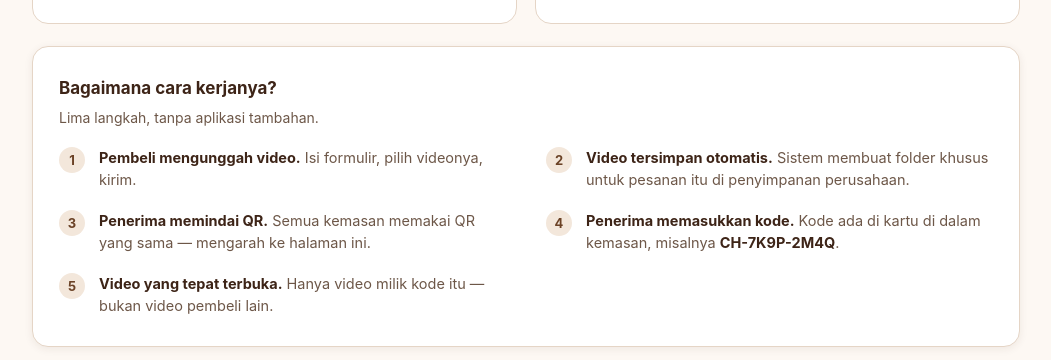
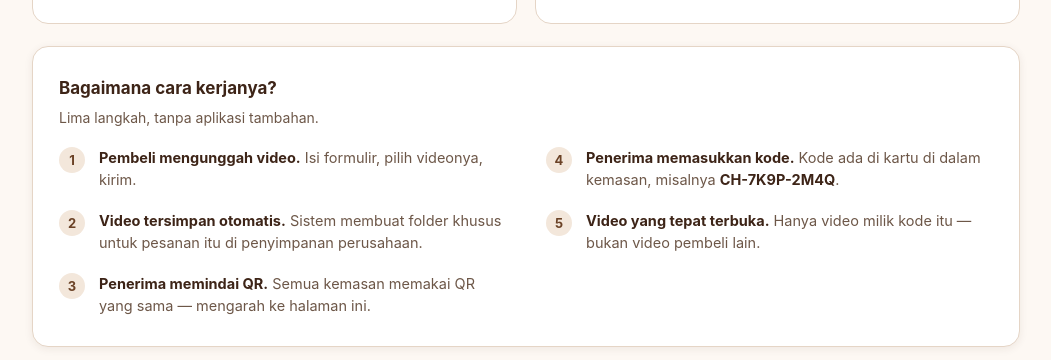
Before and after one commit to Raflyf/webcoklat, a website: page public/index.html in a window 1280 px wide. Shown: the part 540-900 px from the top of the page, without its empty margins (114-1165 px from the left). Drawn offline with Linux system fonts and the light colour scheme; no server answers.

Commit message:
fix: bagi rata langkah cara kerja supaya tidak ada yang berdiri sendiri

```diff
--- a/public/css/style.css
+++ b/public/css/style.css
@@ -758,16 +758,20 @@ video {
    ========================================================================== */
 
 @media (min-width: 1000px) {
-  /* Langkah-langkah: dibagi dua kolom supaya kartunya tidak terlalu tinggi
-     dan tidak menyisakan ruang kosong di sebelahnya. Nomor tetap berurutan
-     kiri-ke-kanan karena ini satu daftar yang sama. */
+  /* Langkah-langkah: dibagi dua kolom supaya kartunya tidak terlalu tinggi.
+     Memakai `column-count` (bukan `grid`) karena cara ini MEMBAGI RATA isinya:
+     browser menghitung sendiri berapa langkah yang muat di tiap kolom, sehingga
+     tidak ada langkah yang berdiri sendiri di bawah dengan sisi lain kosong.
+     `break-inside: avoid` menjaga satu langkah tidak terbelah dua kolom. */
   .langkah--dua {
-    display: grid;
-    grid-template-columns: 1fr 1fr;
-    gap: 0 40px;
+    column-count: 2;
+    column-gap: 40px;
   }
 
   .langkah--dua li {
+    break-inside: avoid;
+    -webkit-column-break-inside: avoid;
+    page-break-inside: avoid;
     margin-bottom: 18px;
   }
 
```
